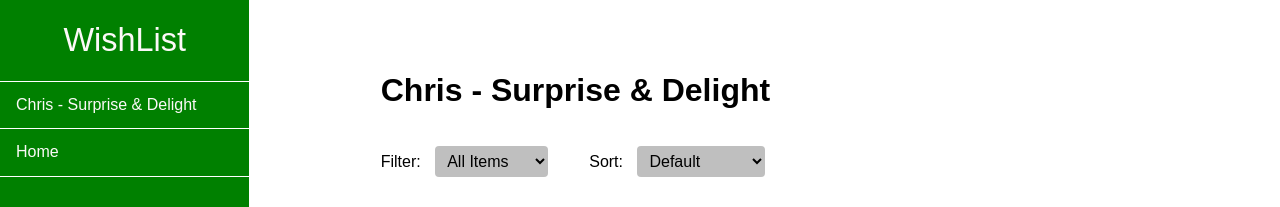
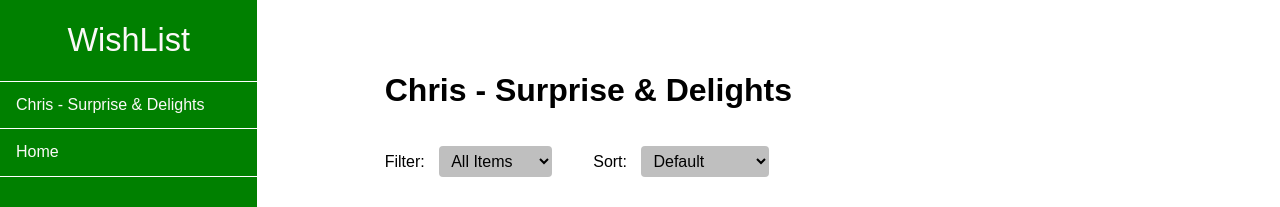
Before and after one commit to romerocs/wishlist, an Astro site: page /lists/chris-surprise-delight in a window 1280 px wide. Shown: the top 207 px of the page. Built offline with nearby package versions, Linux system fonts and the light colour scheme; Astro itself is replaced by a stand-in of ours.

Commit message:
Update List “chris-surprise-delight”

```diff
--- a/src/data/list/chris-surprise-delight.md
+++ b/src/data/list/chris-surprise-delight.md
@@ -1,5 +1,5 @@
 ---
-title: Chris - Surprise & Delight
+title: Chris - Surprise & Delights
 date: 2022-08-28T20:44:04.320Z
 list-item:
   - title: agua fresca
```
